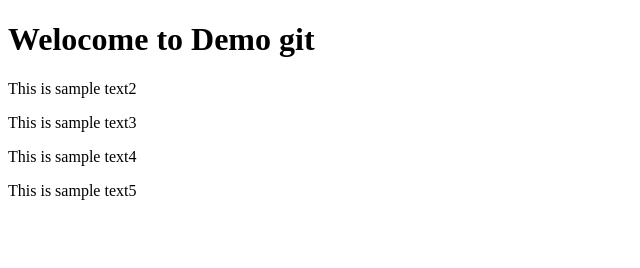
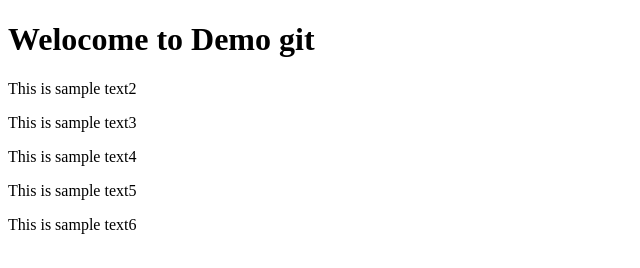
Before and after one commit to ppalmmyy/demo-git, a plain HTML site: page index.html in a window 1280 px wide. Shown: the whole page, without its empty margins (0-640 px from the left). Drawn offline with Linux system fonts and the light colour scheme.

Commit message:
add 6th text

```diff
--- a/index.html
+++ b/index.html
@@ -9,5 +9,6 @@
     <p>This is sample text3</p>
     <p>This is sample text4</p>
     <p>This is sample text5</p>
+    <p>This is sample text6</p>
 </body>
 </html>
```
